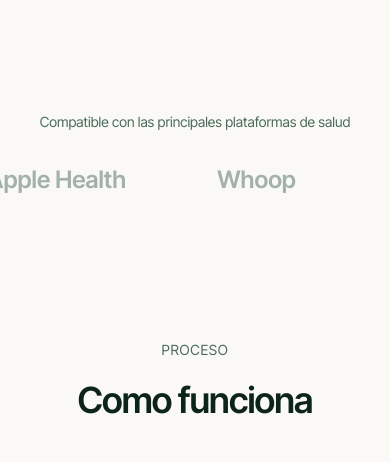
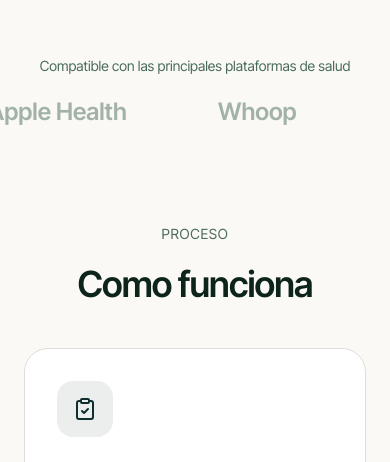
Before and after one commit to victorallerv/Core-Landing-page-1, a Next.js app: page / in a window 390 px wide. Shown: the part 1538-2000 px from the top of the page. Built offline with nearby package versions, Linux system fonts and the light colour scheme.

Commit message:
style: reduce vertical spacing across all sections
Consolidate padding and margins for a compact layout.

```diff
--- a/components/sections/benefits.tsx
+++ b/components/sections/benefits.tsx
@@ -23,7 +23,7 @@ const benefits = [
 
 export function Benefits() {
   return (
-    <section id="benefits" className="py-20 md:py-32">
+    <section id="benefits" className="py-14 md:py-20">
       <div className="max-w-[1280px] mx-auto px-6 md:px-12">
         <div className="grid grid-cols-1 lg:grid-cols-2 gap-12 lg:gap-20 items-center">
           {/* Left Content */}
--- a/components/sections/client-logos.tsx
+++ b/components/sections/client-logos.tsx
@@ -4,8 +4,8 @@ const clients = ["Apple Health", "Whoop", "Oura", "Google Fit", "Garmin", "Strav
 
 export function ClientLogos() {
   return (
-    <section className="py-16 border-border overflow-hidden md:py-10 border-t-[0]">
-      <div className="max-w-[1280px] mx-auto px-6 md:px-12 mb-8">
+    <section className="py-10 md:py-8 border-border overflow-hidden border-t-[0]">
+      <div className="max-w-[1280px] mx-auto px-6 md:px-12 mb-5">
         <p className="text-sm text-muted-foreground text-center">Compatible con las principales plataformas de salud</p>
       </div>
 
--- a/components/sections/final-cta.tsx
+++ b/components/sections/final-cta.tsx
@@ -14,7 +14,7 @@ export function FinalCTA() {
   }
 
   return (
-    <section id="contact" className="py-20 md:py-32">
+    <section id="contact" className="py-14 md:py-20">
       <div className="max-w-[1280px] mx-auto px-6 md:px-12">
         <div className="max-w-3xl mx-auto text-center">
           <p className="text-sm text-muted-foreground uppercase tracking-wider mb-6">Acceso anticipado</p>
--- a/components/sections/founder-perks.tsx
+++ b/components/sections/founder-perks.tsx
@@ -20,7 +20,7 @@ const perks = [
 
 export function FounderPerks() {
   return (
-    <section id="founders" className="py-20 md:py-32">
+    <section id="founders" className="py-14 md:py-20">
       <div className="max-w-[1280px] mx-auto px-6 md:px-12">
         <div className="max-w-3xl mx-auto text-center">
           <p className="text-sm text-muted-foreground uppercase tracking-wider mb-4">
@@ -34,7 +34,7 @@ export function FounderPerks() {
           </p>
         </div>
 
-        <div className="flex flex-col gap-5 mt-14 max-w-2xl mx-auto">
+        <div className="flex flex-col gap-5 mt-10 max-w-2xl mx-auto">
           {perks.map((perk) => (
             <div
               key={perk.text}
--- a/components/sections/hero.tsx
+++ b/components/sections/hero.tsx
@@ -58,8 +58,8 @@ export function Hero() {
   }
 
   return (
-    <section className="min-h-screen flex flex-col justify-center pt-20 relative overflow-hidden">
-      <div className="max-w-[1280px] mx-auto px-6 md:px-12 py-20 md:py-32 md:pb-8 pb-4 pt-4 md:pt-32 w-full">
+    <section className="min-h-screen flex flex-col justify-center pt-16 relative overflow-hidden">
+      <div className="max-w-[1280px] mx-auto px-6 md:px-12 py-12 md:py-20 md:pb-6 pb-4 pt-4 md:pt-20 w-full">
         {/* Two-column layout: text 40% left, 3D 60% right */}
         <div className="flex flex-col lg:flex-row items-center lg:items-start gap-8 lg:gap-0">
 
@@ -150,7 +150,7 @@ export function Hero() {
 
       {/* Bottom images with scroll reveal */}
       <div
-        className="relative w-full mt-8 max-w-[1280px] mx-auto px-6 md:px-12 transition-all duration-300 ease-out"
+        className="relative w-full mt-4 max-w-[1280px] mx-auto px-6 md:px-12 transition-all duration-300 ease-out"
         style={{ opacity: opacity }}
       >
         <div className="grid grid-cols-1 md:grid-cols-2 gap-6">
--- a/components/sections/how-it-works.tsx
+++ b/components/sections/how-it-works.tsx
@@ -29,10 +29,10 @@ const steps = [
 
 export function HowItWorks() {
   return (
-    <section id="how-it-works" className="py-20 md:py-32">
+    <section id="how-it-works" className="py-14 md:py-20">
       <div className="max-w-[1280px] mx-auto px-6 md:px-12">
         {/* Section Header */}
-        <div className="text-center mb-16 md:mb-20">
+        <div className="text-center mb-10 md:mb-14">
           <p className="text-sm text-muted-foreground uppercase tracking-wider mb-4">Proceso</p>
           <SectionTitle className="text-3xl md:text-4xl lg:text-5xl font-semibold tracking-tight text-balance">
             Como funciona
```
